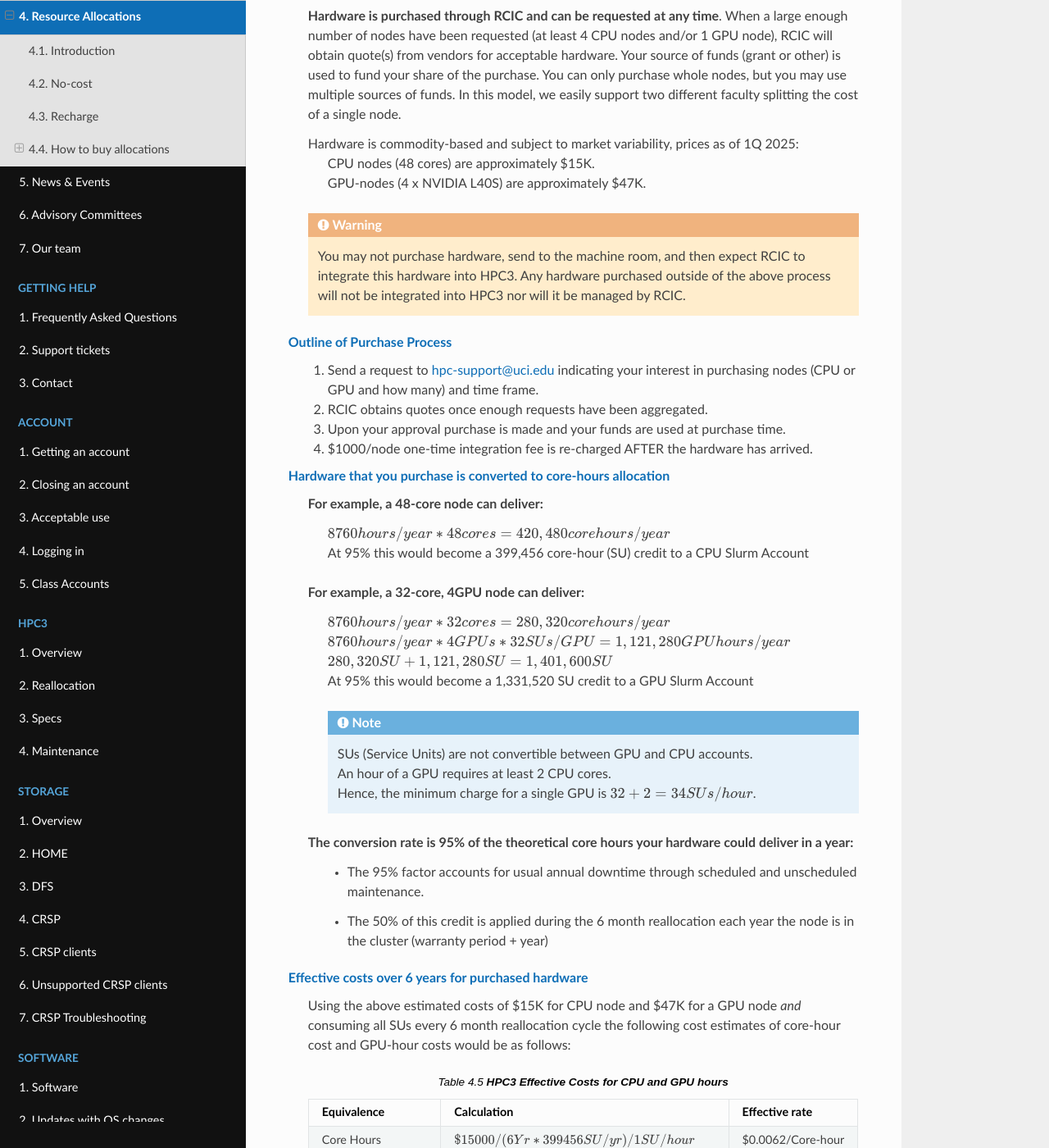
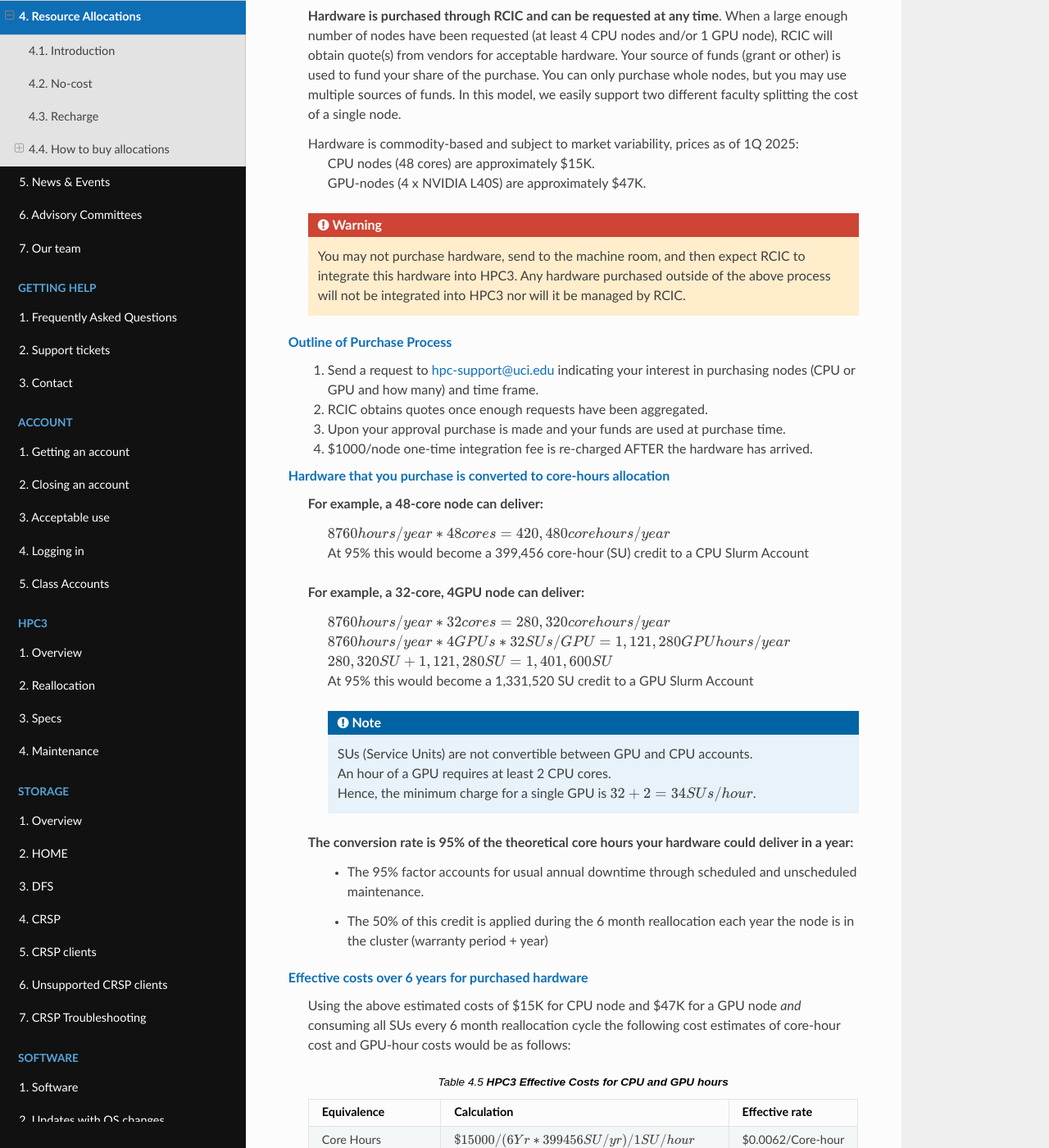
Before and after one commit to RCIC-UCI-Public/website-rcic, a Sphinx documentation site: the page built from docs/source/about/allocations.rst, in a window 1280 px wide and 1400 px high, scrolled down 3583 px. Shown: the whole window at 82% size. Built offline with Sphinx 7.4.7 and the Read the Docs theme 3.1.0, drawn with Linux system fonts in a browser that asks for light colours.

Commit message:
update all admonitions to have an acceptable contrast ratio in the title, accessibility issue.

```diff
--- a/docs/source/_static/css/rcic.css
+++ b/docs/source/_static/css/rcic.css
@@ -172,6 +172,49 @@
 }
 */
 
+/* Changing the 'important' admonition */
+.rst-content .admonition.important {
+    border-color: #0F715D; /* border color */
+}
+
+.rst-content .admonition.important .admonition-title {
+    background: #0F715D; /* Title bar background */
+    color: white;        /* Title text color */
+}
+
+/* Changing the 'note' admonition */
+.rst-content .admonition.note {
+    border-color: #0064a4; /* border color */
+}
+
+.rst-content .admonition.note .admonition-title {
+    background: #0064a4; /* Title bar background */
+    color: white;        /* Title text color */
+}
+
+/* Changing the 'Warning' admonition */
+.rst-content .admonition.attention,
+.rst-content .admonition.warning {
+    border-color: #CE4435;
+}
+
+.rst-content .admonition.attention .admonition-title,
+.rst-content .admonition.warning .admonition-title {
+    background: #CE4435;
+    color: white;
+}
+
+/* custom acknowledgement admonition */
+.rst-content .admonition.acknowledgment {
+    border-left: 6px solid #ffd700; /* UCI Gold or similar */
+    background-color: #fff9e6;    /* Very light yellow tint */
+}
+
+.rst-content .admonition.acknowledgment .admonition-title {
+    background: #ffd700;
+    color: #333; /* Dark text for contrast against gold */
+}
+
 /* ============== Accessibility changes end ================ */
 
 /* these colors can be used in roles */
@@ -252,7 +295,7 @@
 
 /* make a title  outside of TOC */
 .section {
-    color: #376799;
+    color: #6E18E8;
 	font-weight: bold;
     font-size: 18px;
 }
```
